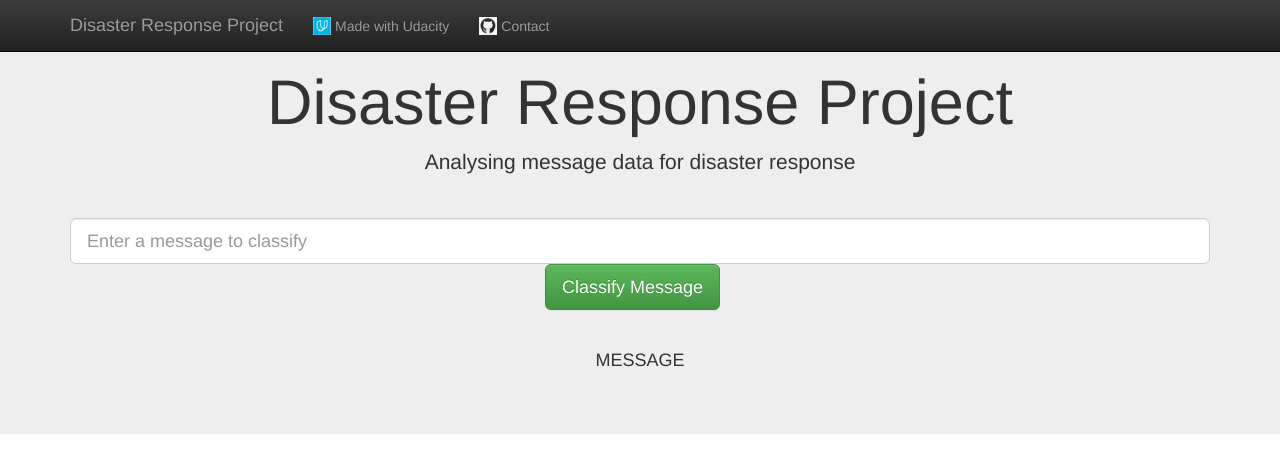
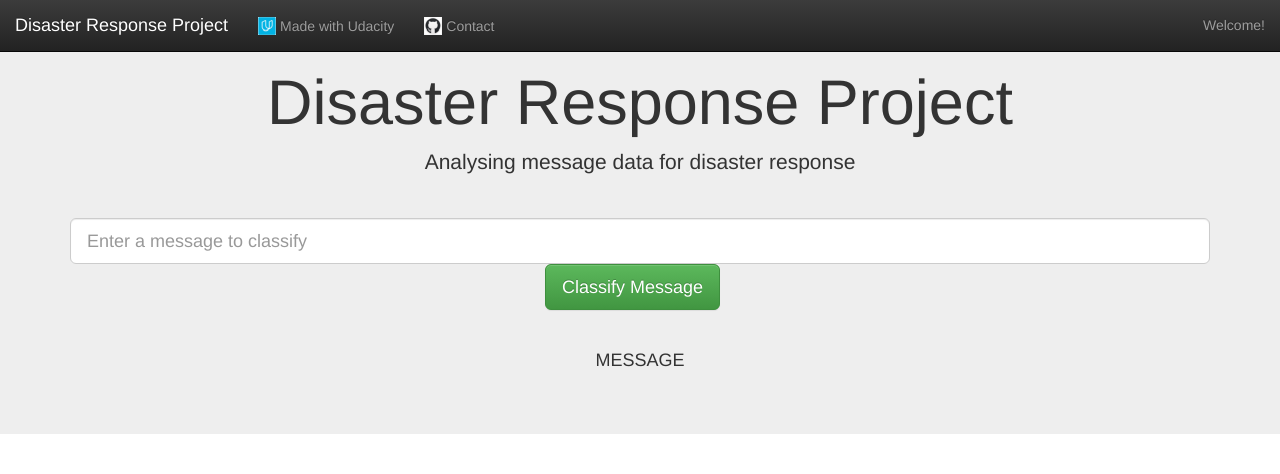
Before and after one commit to IloBe/NLP_Disaster_Messages_Relief_master, a Flask app: template app/templates/go.html in a window 1280 px wide. Shown: the top 474 px of the page. Run offline with Flask 2, Linux system fonts and the light colour scheme; the template is opened without the code that fills it, so the values that code supplies are empty; parts of the project's set-up code (start-up, migrations or seed data) failed here and were passed over; some libraries are stand-ins or nearby versions.

Commit message:
Mod: change of navbar elements

```diff
--- a/app/templates/master.html
+++ b/app/templates/master.html
@@ -33,7 +33,7 @@
 <body>
 
 <nav class="navbar navbar-inverse navbar-fixed-top">
-    <div class="container">
+    <div class="container-fluid">
         <div class="navbar-header">
             <a class="navbar-brand" href="/">Disaster Response Project</a>
         </div>
@@ -45,9 +45,14 @@
 		        <span class="nav-text">Made with Udacity</span></a>
 		</li>
                 <li>
-		    <a href="https://github.com/">
-		        <img src="{{url_for('static', filename='img/GitHub_icon_small1.png')}}" alt=""  class="icon">
+		    <a href="https://github.com/IloBe/NLP_Disaster_Messages_Relief_master">
+		        <img src="{{url_for('static', filename='img/GitHub_icon_small1.png')}}" alt="" class="icon">
 		        <span class="nav-text">Contact</span></a>
+		</li>
+            </ul>
+	    <ul class="nav navbar-nav navbar-right">
+		<li>
+		    <a href="#">Welcome!</a>
 		</li>
             </ul>
         </div>
```
